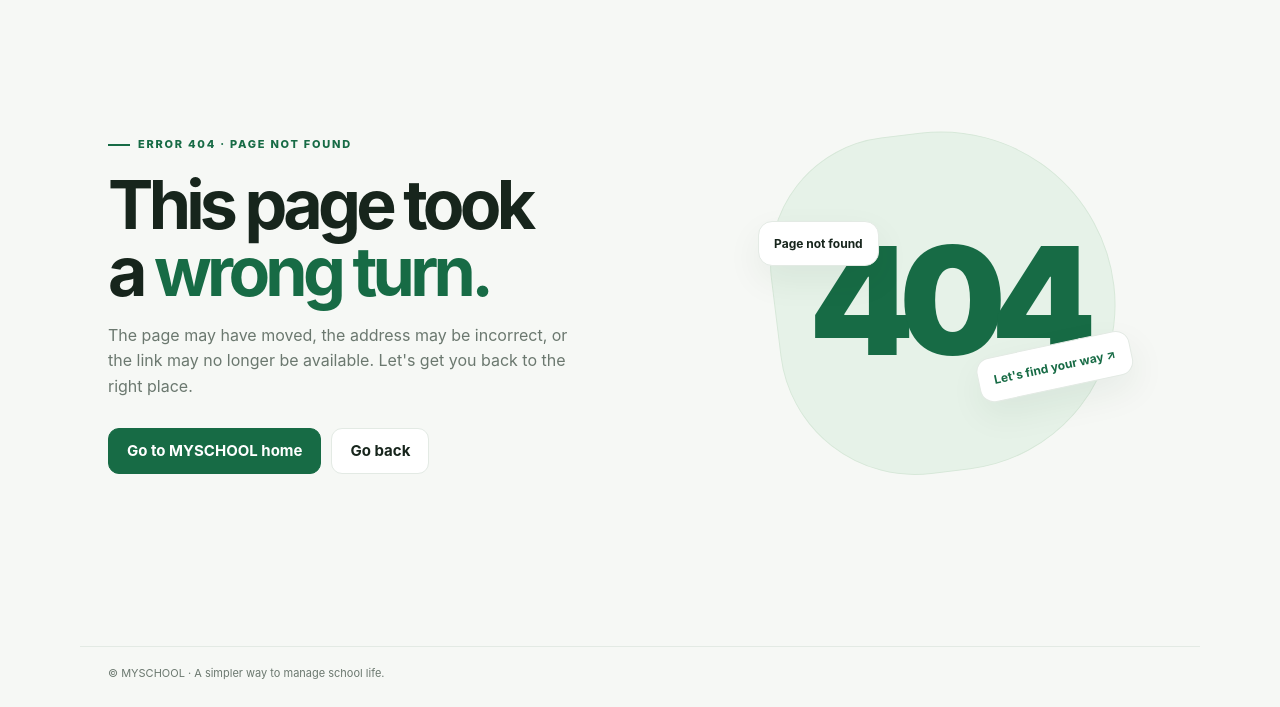
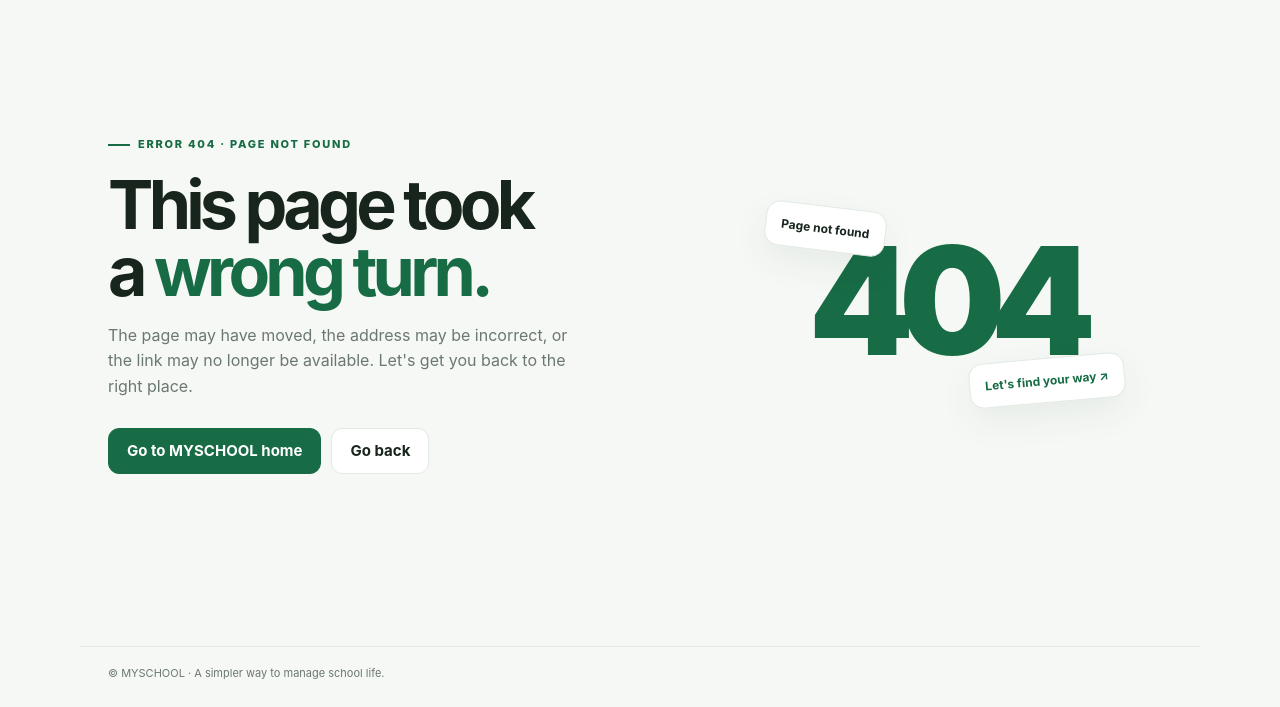
Before and after one commit to AIME-LOIC/MYSCHOOL, a FastAPI app: template templates/404.html in a window 1280 px wide. Shown: the part 93-800 px from the top of the page. Run offline with FastAPI, Linux system fonts and the light colour scheme; the template is opened without the code that fills it, so the values that code supplies are empty; parts of the project's set-up code (start-up, migrations or seed data) failed here and were passed over.

Commit message:
Remove circle background behind 404 illustration

```diff
--- a/templates/404.html
+++ b/templates/404.html
@@ -22,8 +22,8 @@
     .btn{min-height:46px;display:inline-flex;align-items:center;justify-content:center;padding:0 18px;border-radius:11px;text-decoration:none;font-weight:750;border:1px solid var(--line);color:var(--ink);background:#fff}
     .btn.primary{background:var(--green);border-color:var(--green);color:#fff}.btn:hover{transform:translateY(-1px)}
     .art{min-height:320px;display:grid;place-items:center;position:relative}
-    .orb{width:min(100%,340px);aspect-ratio:1;border-radius:42% 58% 55% 45%;background:#e6f2e8;border:1px solid #d7e8d9;display:grid;place-items:center;position:relative;transform:rotate(-7deg)}
-    .number{font-size:clamp(90px,15vw,150px);font-weight:900;letter-spacing:-.1em;color:var(--green);line-height:1;transform:rotate(7deg)}
+    .orb{width:min(100%,340px);aspect-ratio:1;border-radius:0;background:transparent;border:0;display:grid;place-items:center;position:relative;transform:none}
+    .number{font-size:clamp(90px,15vw,150px);font-weight:900;letter-spacing:-.1em;color:var(--green);line-height:1;transform:none}
     .float{position:absolute;background:#fff;border:1px solid var(--line);border-radius:14px;padding:12px 15px;box-shadow:0 14px 35px #173d2510;font-size:12px;font-weight:750;transform:rotate(7deg)}
     .float.one{top:22%;left:-3%}.float.two{right:-3%;bottom:20%;transform:rotate(-5deg);color:var(--green)}
     footer{width:min(1120px,100%);margin:0 auto;padding:18px 28px 24px;border-top:1px solid var(--line);color:var(--muted);font-size:11px}
```
